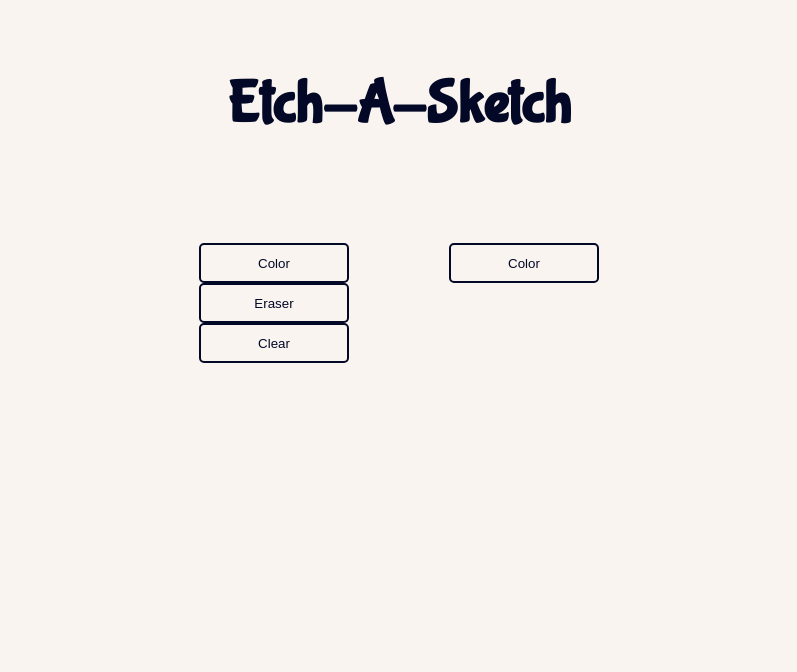
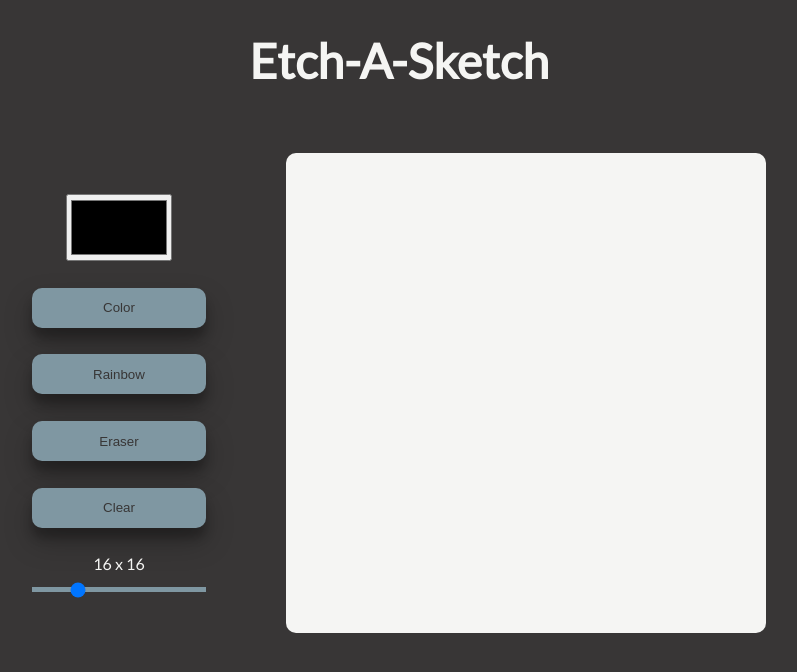
Before and after one commit to sstoj1/Etch-A-Sketch, a plain HTML site: page index.html in a window 1280 px wide. Shown: the whole page, without its empty margins (241-1038 px from the left). Drawn offline with Linux system fonts and the light colour scheme.

Commit message:
finish styling

```diff
--- /dev/null
+++ b/css/index.css
@@ -0,0 +1,80 @@
+:root {
+  --main-color: #7f97a2;
+  --light-shade: #f5f5f3;
+  --dark-shade: #383636;
+  --light-accent: #eda849;
+  --dark-accent: #a86b5b;
+}
+
+* {
+  box-sizing: border-box;
+}
+
+body {
+  height: 100vh;
+  background-color: var(--dark-shade);
+  color: var(--light-shade);
+  font-family: "Lato";
+}
+
+h1 {
+  text-align: center;
+  font-size: 3rem;
+}
+
+input {
+  display: block;
+  margin: 2em auto;
+  cursor: pointer;
+  max-width: 100%;
+}
+
+input[type="color"] {
+  outline: none;
+  height: 5em;
+  width: 8em;
+}
+
+input[type="button"] {
+  background-color: var(--main-color);
+  border: none;
+  border-radius: 10px;
+  color: var(--dark-shade);
+  width: 13em;
+  height: 3em;
+  box-shadow: rgba(0, 0, 0, 0.25) 0px 14px 28px,
+    rgba(0, 0, 0, 0.22) 0px 10px 10px;
+}
+
+input[type="range"] {
+  /* gets rid of default styling */
+  appearance: unset;
+  height: 5px;
+  width: 13em;
+  background-color: var(--main-color);
+}
+
+main {
+  display: flex;
+  /* makes settings on bottom */
+  flex-wrap: wrap-reverse;
+  /* needs to be at 100% to not mess with the wrapping of elements */
+  width: 100%;
+  align-items: center;
+  justify-content: center;
+  margin: 0 auto;
+  gap: 5em;
+  padding: 2em;
+}
+
+#sketch-container {
+  background-color: var(--light-shade);
+  height: 30em;
+  min-width: 30rem;
+  border-radius: 10px;
+}
+
+p {
+  text-align: center;
+  margin-bottom: -0.8em;
+}
--- a/index.css
+++ /dev/null
@@ -1,48 +0,0 @@
-@import url("https://fonts.googleapis.com/css2?family=Bubblegum+Sans&display=swap");
-
-body {
-  font-family: "Bubblegum Sans", cursive;
-  color: rgba(0, 0, 0, 0.8);
-  background-color: #f9f4ef;
-  font-weight: 400;
-  line-height: 1.58;
-  letter-spacing: -0.003em;
-  font-size: 30px;
-  padding: 10px;
-}
-
-h1 {
-  color: #020826;
-  display: flex;
-  justify-content: center;
-  align-items: center;
-}
-
-#container {
-  display: flex;
-  justify-content: center;
-}
-
-#controls-container,
-#grid-container {
-  padding: 50px;
-  gap: 20px;
-}
-
-button {
-  width: 150px;
-  height: 40px;
-  display: block;
-  align-items: center;
-  background-color: #f9f4ef;
-  color: #020826;
-  border: solid #020826 2px;
-  border-radius: 5px;
-  padding: 10px;
-}
-
-button:hover {
-  background-color: #8c7851;
-  color: #fffffe;
-  cursor: pointer;
-}
--- a/index.html
+++ b/index.html
@@ -3,24 +3,36 @@
   <head>
     <meta charset="utf-8" />
     <meta name="viewport" content="width=device-width, initial-scale=1.0" />
-
     <title>Etch-A-Sketch</title>
-    <link rel="icon" href="resources/CrayonFavicon-removebg-preview.png" />
-
-    <link rel="stylesheet" href="index.css" />
-    <script src="index.js"></script>
+    <link rel="icon" href="media/CrayonFavicon-removebg-preview.png" />
+    <link rel="stylesheet" href="css/index.css" />
+    <link
+      href="https://fonts.googleapis.com/css2?family=Lato&display=swap"
+      rel="stylesheet"
+    />
+    <script src="scripts/index.js"></script>
   </head>
   <body>
     <h1>Etch-A-Sketch</h1>
-    <div id="container">
-      <div id="controls-container">
-        <button type="button">Color</button>
-        <button type="button">Eraser</button>
-        <button type="button">Clear</button>
+    <main>
+      <div class="settings">
+        <input id="color-picker" type="color" value="black" />
+        <input type="button" value="Color" />
+        <input type="button" value="Rainbow" />
+        <input type="button" value="Eraser" />
+        <input type="button" value="Clear" />
+        <p id="slider-value">16 x 16</p>
+        <input
+          id="grid-slider"
+          type="range"
+          value="16"
+          min="1"
+          max="64"
+          oninput="updateGridValue(this.value)"
+        />
       </div>
-      <div id="grid-container">
-        <button type="button">Color</button>
-      </div>
-    </div>
+      <div id="sketch-container"></div>
+    </main>
+    <footer></footer>
   </body>
 </html>
--- /dev/null
+++ b/scripts/index.js
@@ -0,0 +1,13 @@
+let defaultMode = "Color Mode";
+let defaultGrid = "16";
+
+function updateGridValue(sliderValue) {
+  document.getElementById("slider-value").textContent =
+    sliderValue + " x " + sliderValue;
+
+  setGrid(sliderValue);
+}
+
+function setGrid(sliderValue) {
+  // document.getElementById("sketch-container").innerHTML =
+}
```
Also changed, not shown: index.js (deleted), media/CrayonFavicon-removebg-preview.png (renamed from resources/CrayonFavicon-removebg-preview.png).
